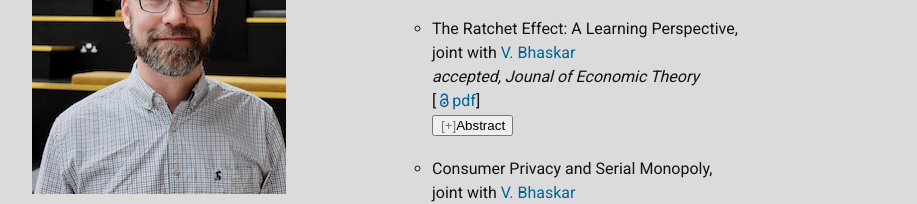
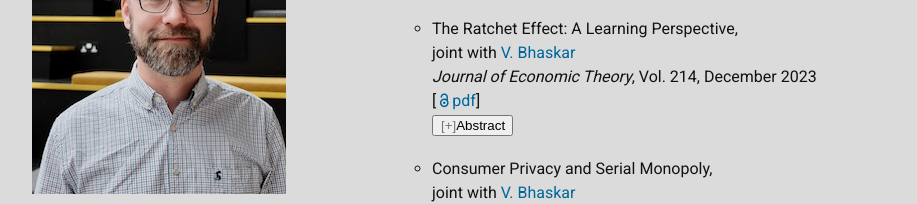
Before and after one commit to nroketskiy/nroketskiy.github.io, a plain HTML site: page index.html in a window 1280 px wide. Shown: the part 322-526 px from the top of the page, without its empty margins (178-1095 px from the left). Drawn offline with nearby package versions, Linux system fonts and the light colour scheme; a script that the page names is missing; files whose address does not match are found by name.

Commit message:
jet, published

```diff
--- a/index.html
+++ b/index.html
@@ -40,7 +40,7 @@
              <p>
                <span class="papertitle">The Ratchet Effect: A Learning Perspective</span>,</br>
                joint with <a HREF="https://sites.google.com/view/vbhaskarut/">V. Bhaskar</a></br>
-               <span class="journaltitle">accepted, Jounal of Economic Theory</span></br>
+               <span class="journaltitle">Journal of Economic Theory</span>, Vol. 214, December 2023<br/>
                         [<a HREF="docs/ratchet-continuum.pdf"><i class="ai ai-open-access ai-sm"></i>pdf</a>]
         </br>
         <button class="accordion">
```
Also changed, not shown: 1 other file.
